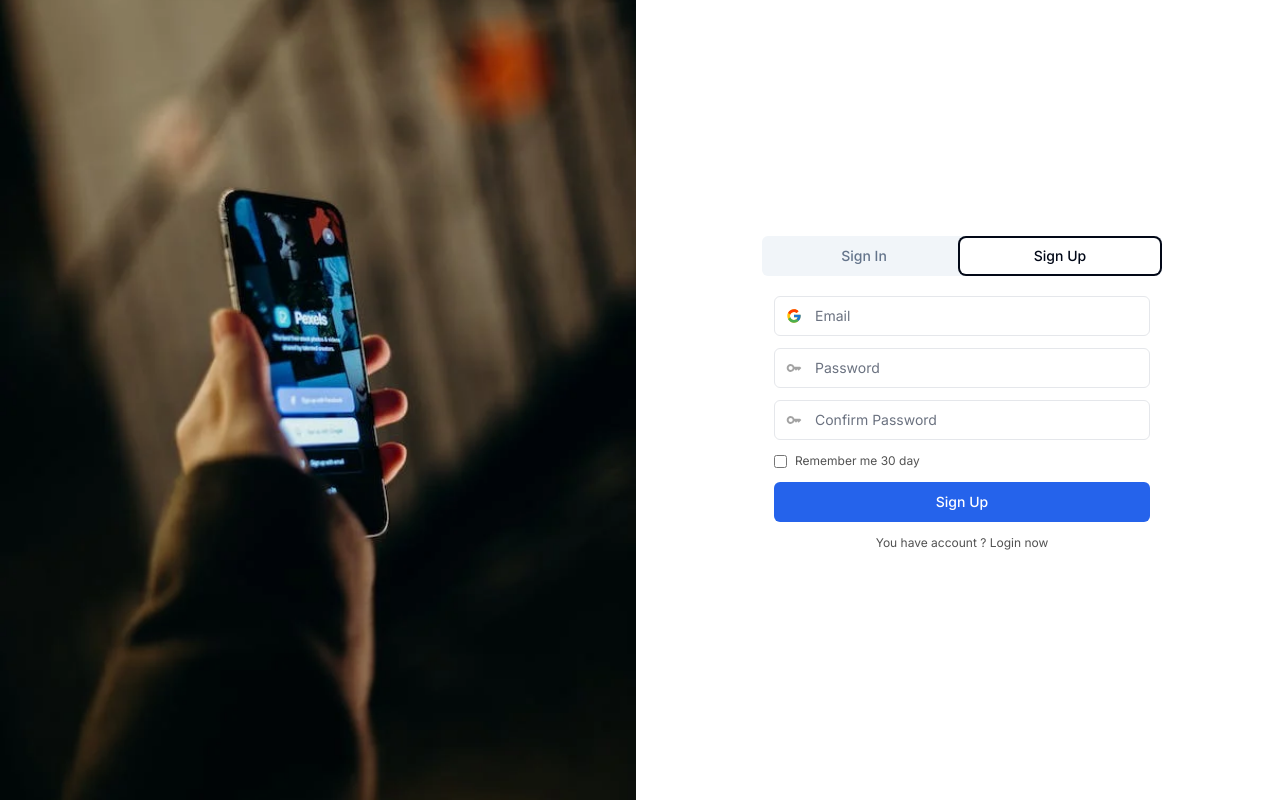
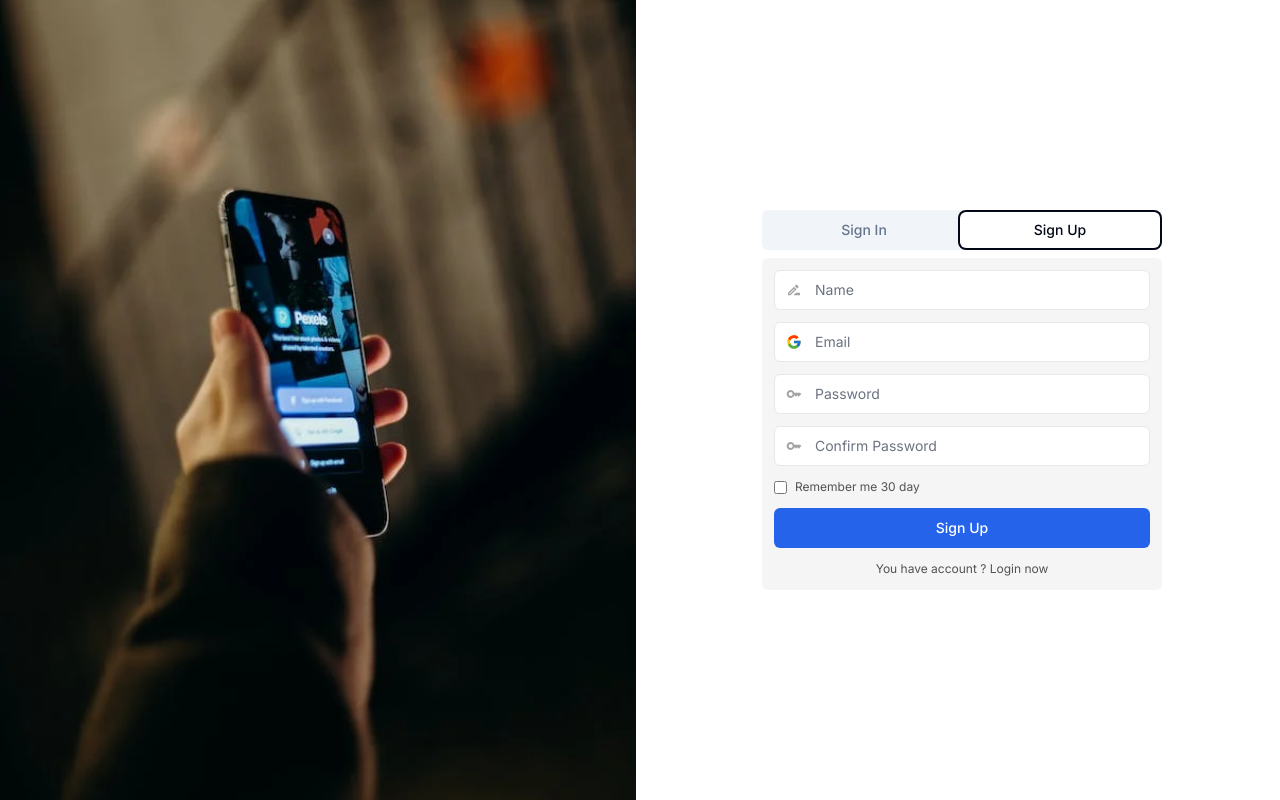
Before and after one commit to hlinh171038/basic-next-14, a Next.js app: page /login in a window 1280 px wide. Both pictures are taken after a click on the tab "Sign Up". Built offline with nearby package versions, Linux system fonts and the light colour scheme.

Commit message:
2.2 type text into input (ui)

```diff
--- a/app/login/page.tsx
+++ b/app/login/page.tsx
@@ -7,11 +7,16 @@ import { useCallback, useState } from "react"
 
 import { MdOutlineKey } from "react-icons/md";
 import { FcGoogle } from "react-icons/fc"
+import { MdOutlineDriveFileRenameOutline } from "react-icons/md"
 import { Button } from "@/components/ui/button"
 
 const Login = () =>{
     const [email,setEmail] = useState('');
+    const [name,setName] = useState('');
     const [password,setPassword] = useState('');
+    const [emailSignUp, setEmailSignUp] = useState('')
+    const [passwordSignUp,setPasswordSignUp] = useState('')
+    const [passwordConfirm, setPasswordConfirm] = useState('')
 
     const handleOnChange = () =>{
 
@@ -40,6 +45,7 @@ const Login = () =>{
                     </TabsList>
                     <TabsContent value="account" className="bg-neutral-100 rounded-md">
                         <div className="p-3">
+
                             <Input
                                 type="text"
                                 placeholder="Email"
@@ -52,9 +58,9 @@ const Login = () =>{
                             <Input
                                 type="password"
                                 placeholder="Password"
-                                value=""
+                                value={password}
                                 required={true}
-                                onChange={()=>{}}
+                                onChange={(e:any) =>setPassword(e.target.value)}
                                 icon ={MdOutlineKey}
                             />
                             <div className="flex items-center text-neutral-600 text-[12px] gap-2">
@@ -69,30 +75,39 @@ const Login = () =>{
 
                     </TabsContent>
                     <TabsContent value="password">
-                    <div className="p-3">
+                    <div className="p-3 bg-neutral-100 rounded-md">
+                             <Input
+                                    type="text"
+                                    placeholder="Name"
+                                    value={name}
+                                    required={true}
+                                    onChange={(e:any)=>setName(e.target.value)}
+                                    icon={MdOutlineDriveFileRenameOutline}
+                            />
                             <Input
                                 type="text"
                                 placeholder="Email"
-                                value=""
+                                value={emailSignUp}
                                 required={true}
-                                onChange={()=>{}}
+                                onChange={(e:any)=>setEmailSignUp(e.target.value)}
                                 icon={FcGoogle}
 
                             />
+
                             <Input
                                 type="password"
                                 placeholder="Password"
-                                value=""
+                                value={passwordSignUp}
                                 required={true}
-                                onChange={()=>{}}
+                                onChange={(e:any)=>setPasswordSignUp(e.target.value)}
                                 icon ={MdOutlineKey}
                             />
                             <Input
                                 type="password"
                                 placeholder="Confirm Password"
-                                value=""
+                                value={passwordConfirm}
                                 required={true}
-                                onChange={()=>{}}
+                                onChange={(e:any)=>setPasswordConfirm(e.target.value)}
                                 icon ={MdOutlineKey}
                             />
                             <div className="flex items-center text-neutral-600 text-[12px] gap-2">
```
